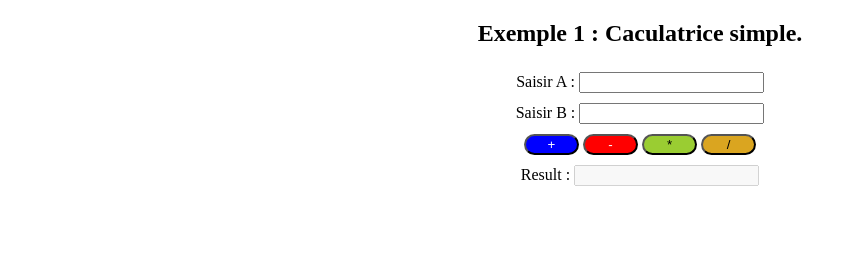
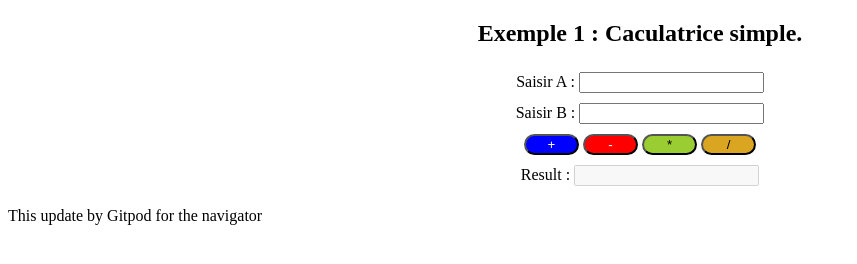
Before and after one commit to kefivitch/Calculator, a plain HTML site: page project/index.html in a window 1280 px wide. Shown: the whole page, without its empty margins (0-857 px from the left). Drawn offline with Linux system fonts and the light colour scheme.

Commit message:
update by gitpod

```diff
--- a/project/index.html
+++ b/project/index.html
@@ -3,7 +3,7 @@
 <head>
     <meta charset="utf-8" />
     <meta http-equiv="X-UA-Compatible" content="IE=edge">
-    <title>Calculator </title>
+    <title>Calculator project</title>
     <meta name="viewport" content="width=device-width, initial-scale=1">
     <link rel="stylesheet" type="text/css" media="screen" href="style.css" />
 
@@ -30,7 +30,7 @@
             <input type="text" id="result" disabled>
         </div>
     </section>
-
+    <p>This update by Gitpod for the navigator </p>
     <script src="main.js"></script>
 </body>
 </html>
```
